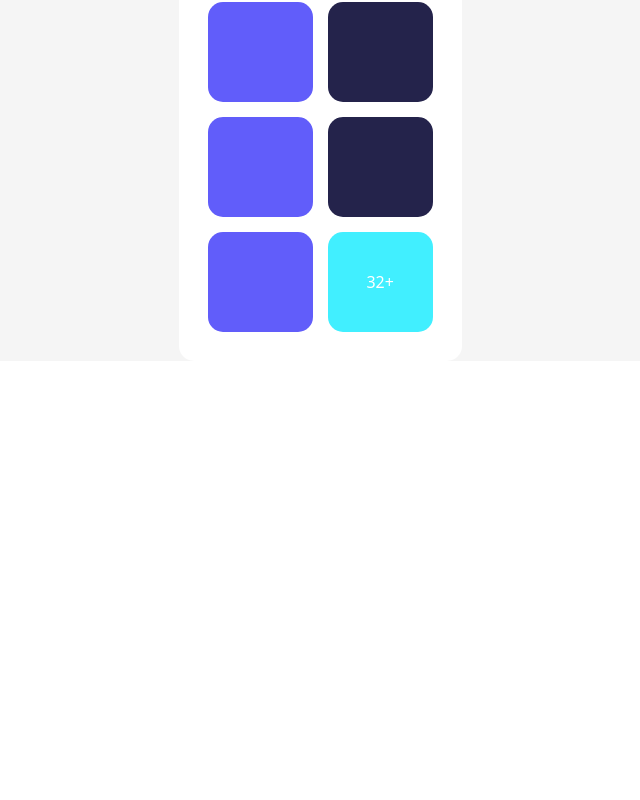
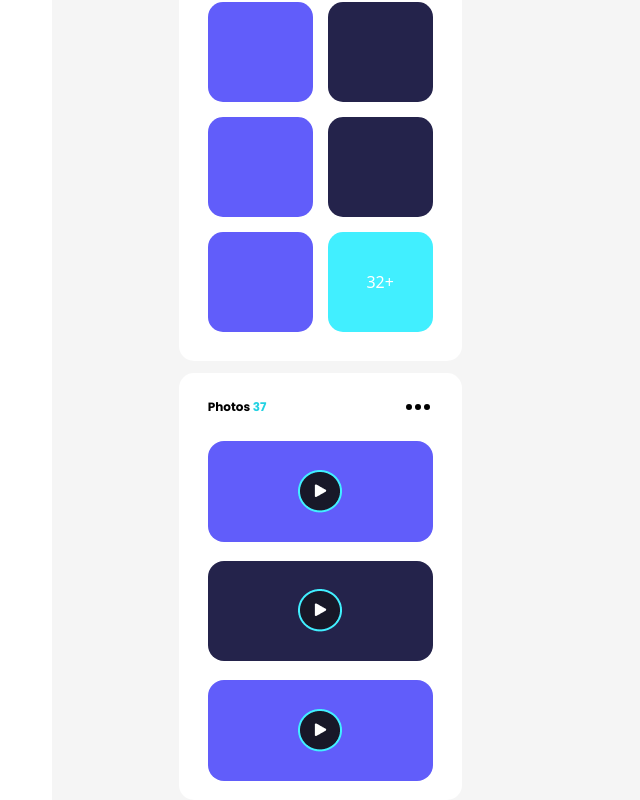
Before and after one commit to ayeshaakter02/Social-Media, a Next.js app in the folder client/: page / in a window 1280 px wide. Shown: the part 899-1699 px from the top of the page, without its empty margins (248-888 px from the left). Before the commit the page ends 1260 px from the top, so only its background shows below. Built offline with nearby package versions, Linux system fonts and the light colour scheme.

Commit message:
videos design complete

```diff
--- a/client/src/app/(root)/page.jsx
+++ b/client/src/app/(root)/page.jsx
@@ -3,6 +3,7 @@ import Aboutme from '@/components/common/Aboutme'
 import Photos from '@/components/common/Photos'
 import PostCard from '@/components/common/PostCard'
 import ProfileHeader from '@/components/common/ProfileHeader'
+import Videos from '@/components/common/Videos'
 import React from 'react'
 
 const page = () => {
@@ -12,6 +13,7 @@ const page = () => {
       {/* <PostCard/> */}
       <Aboutme/>
       <Photos/>
+      <Videos/>
     </div>
   )
 }
--- a/client/src/components/common/ProfileSidebar.jsx
+++ b/client/src/components/common/ProfileSidebar.jsx
@@ -4,7 +4,7 @@ import { FaNewspaper, FaGopuram, FaLayerGroup, FaAlgolia, FaUserFriends, FaAmeri
 
 export default function ProfileSidebar() {
   return (
-    <div className="w-75 min-h-screen">
+    <div className="w-75 min-h-screen bg-white">
 
       {/* Cover */}
       <div className="bg-[#45437F] h-18.75 relative">
--- /dev/null
+++ b/client/src/components/common/Videos.jsx
@@ -0,0 +1,20 @@
+import React from "react";
+import { HiDotsHorizontal } from "react-icons/hi";
+
+const Videos = () => {
+  return (
+    <div className="mt-3 bg-white rounded-[15px] w-70.75 px-7.25 py-4.75">
+      <div className="flex justify-between items-center mb-4.75">
+        <p className="font-poppins font-bold text-xs">
+          Photos <span className="text-[#23D2E2]">37</span>
+        </p>
+        <HiDotsHorizontal className="font-poppins font-normal text-[30px]" />
+      </div>
+      <div className="w-56.25 bg-[#615DFA] py-[28.8px] rounded-2xl flex justify-center items-center"><img src="./images/play.png" alt="" /></div>
+            <div className="my-4.75 w-56.25 bg-[#24234B] py-[28.8px] rounded-2xl flex justify-center items-center"><img src="./images/play.png" alt="" /></div>
+                  <div className="w-56.25 bg-[#615DFA] py-[28.8px] rounded-2xl flex justify-center items-center"><img src="./images/play.png" alt="" /></div>
+    </div>
+  );
+};
+
+export default Videos;
```
Also changed, not shown: client/public/images/play.png (added).
